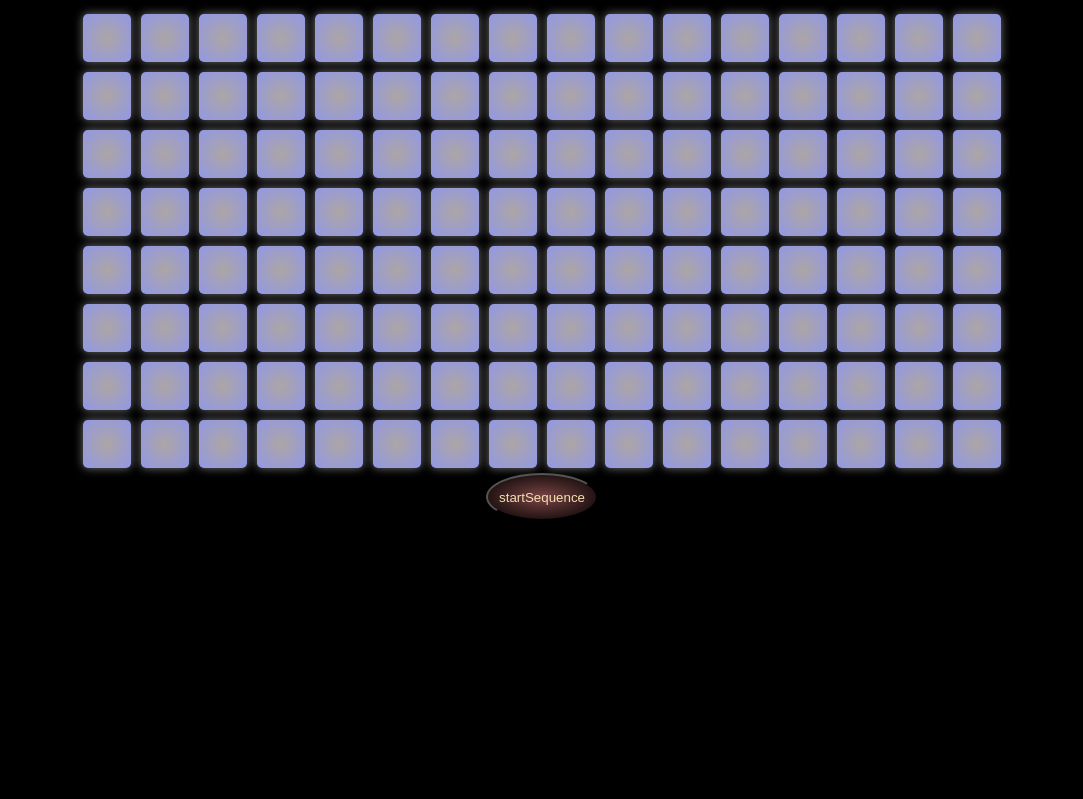
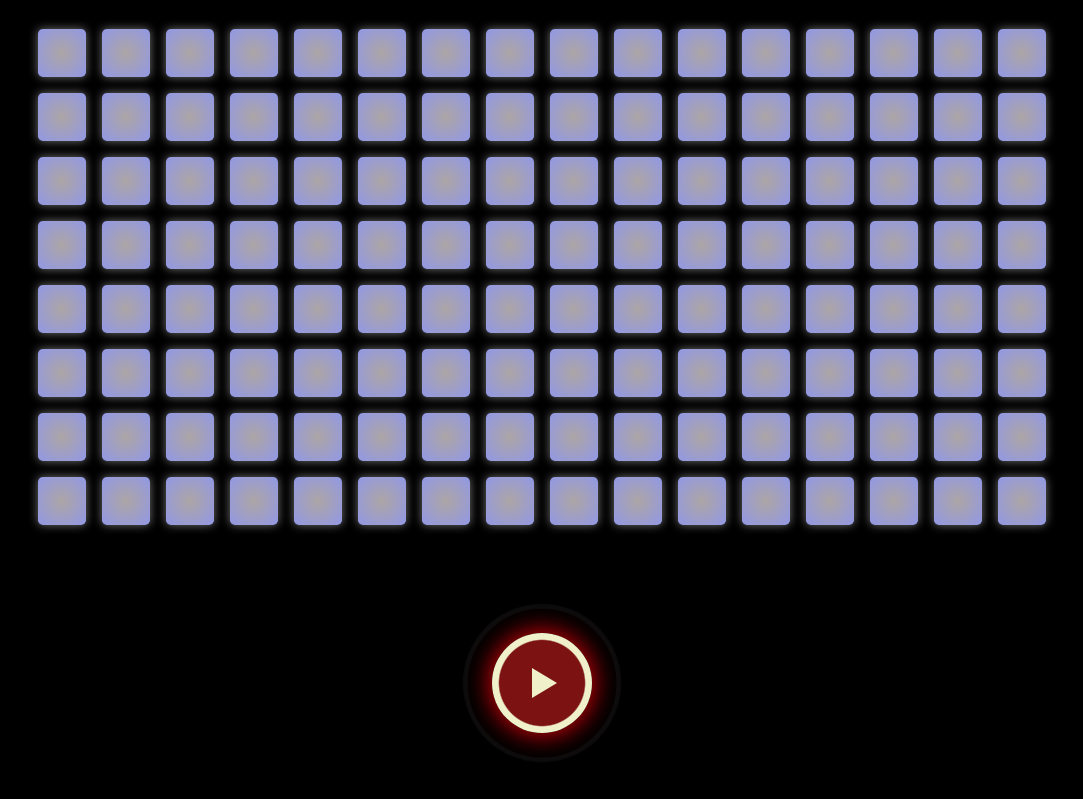
Before and after one commit to UnderConstructing/Where-the-music-happens, a React (Create React App) app in the folder client/: page / in a window 1280 px wide. Shown: the part 503-1302 px from the top of the page, without its empty margins (98-1181 px from the left). Before the commit the page ends 1032 px from the top, so only its background shows below. Built offline with nearby package versions, Linux system fonts and the light colour scheme.

Commit message:
ore styles, fixed label bleed

```diff
--- a/client/src/App.css
+++ b/client/src/App.css
@@ -28,9 +28,11 @@ h1, h2, h3 {
 }
 
 .parent input[type="checkbox"] {
-    cursor: crosshair;
+    cursor: pointer;
     opacity: 0;
     position: absolute;
+    height: 4rem;
+    width: 4rem;
 }
 
 .parent label::before {
@@ -39,19 +41,20 @@ h1, h2, h3 {
     height: 3em;
     border-radius: .3em;
     border: 10px #aca3a3;
-    margin: 5px;
+    margin: .5rem;
     background: radial-gradient(#ada5a5, #9198e5);
     box-shadow: 0 0 10px rgb(117, 116, 116)
 }
 
 .parent label:hover::before,
 .parent input[type="checkbox"]:hover + label::before {
-    background: radial-gradient(rgb(226, 213, 139), #9198e5);
+    background: radial-gradient(rgba(226, 213, 139, 0.822), #9198e5a9);
     box-shadow: 0 0 13px rgb(224, 218, 153)
 }
 
 .parent input[type='checkbox']:checked + label::before {
-    background: radial-gradient(#ada5a5, #565a88, rgb(92, 33, 33));
+    background: radial-gradient( rgb(243, 241, 148),#a1a7eb);
+    box-shadow: 0 0 20px rgb(213, 226, 139);
 }
 
 .row {
@@ -87,10 +90,99 @@ h1, h2, h3 {
     background-color: red;
 }
 
-.play {
-    height: 3rem;
-    width: 7rem;
-    color:wheat;
+/* .button.play {
+    height: 5rem;
+    width: 5rem;
+    background-image: radial-gradient(gray, rgb(65, 62, 62));
+    border-radius: 100%;
+    border: 1px red;
+    box-shadow: 0 0 40px darkred;
+  } */
+  .play {
+    width: 100px;
+    height: 100px;
+    background: radial-gradient( rgba(155, 23, 23, 0.8) 60%, rgb(240, 240, 203) 62%);
     border-radius: 50%;
-    background-image: radial-gradient(rgb(122, 68, 68), black);
-}
+    position: relative;
+    display: block;
+    margin: 100px auto;
+    box-shadow: 0px 0px 25px 3px rgba(255, 0, 13, 0.8);
+  }
+
+  /* triangle */
+  .play::after {
+    content: "";
+    position: absolute;
+    left: 50%;
+    top: 50%;
+    -webkit-transform: translateX(-40%) translateY(-50%);
+    transform: translateX(-40%) translateY(-50%);
+    transform-origin: center center;
+    width: 0;
+    height: 0;
+    border-top: 15px solid transparent;
+    border-bottom: 15px solid transparent;
+    border-left: 25px solid rgb(240, 240, 203);
+    z-index: 100;
+    -webkit-transition: all 400ms cubic-bezier(0.55, 0.055, 0.675, 0.19);
+    transition: all 400ms cubic-bezier(0.55, 0.055, 0.675, 0.19);
+  }
+
+  /* pulse wave */
+  .play:before {
+    content: "";
+    position: absolute;
+    width: 150%;
+    height: 150%;
+    -webkit-animation-delay: 0s;
+    animation-delay: 0s;
+    -webkit-animation: pulsate1 2s;
+    animation: pulsate1 2s;
+    -webkit-animation-direction: backwards;
+    animation-direction: backwards;
+    -webkit-animation-iteration-count: infinite;
+    animation-iteration-count: infinite;
+    -webkit-animation-timing-function: steps;
+    animation-timing-function: steps;
+    opacity: 1;
+    border-radius: 50%;
+    border: 5px solid rgba(255, 255, 255, .75);
+    top: -30%;
+    left: -30%;
+    background: rgba(198, 16, 0, 0);
+  }
+
+  @-webkit-keyframes pulsate1 {
+    0% {
+      -webkit-transform: scale(.1);
+      transform: scale(.1);
+      opacity: 1;
+      box-shadow: inset 0px 0px 25px 3px rgba(255, 255, 255, 0.75), 0px 0px 25px 10px rgba(255, 255, 255, 0.75);
+    }
+    100% {
+      -webkit-transform: scale(1);
+      transform: scale(1);
+      opacity: 0;
+      box-shadow: none;
+
+    }
+  }
+
+  @keyframes pulsate1 {
+    0% {
+      -webkit-transform: scale(0.6);
+      transform: scale(0.6);
+      opacity: 1;
+      box-shadow: inset 0px 0px 25px 3px rgba(255, 255, 255, 0.75), 0px 0px 25px 10px rgba(255, 255, 255, 0.75);
+    }
+    50% {
+        opacity: 50%;
+    }
+    100% {
+      -webkit-transform: scale(1, 1);
+      transform: scale(1);
+      opacity: 0;
+      box-shadow: none;
+
+    }
+  }
--- a/client/src/sequencer.js
+++ b/client/src/sequencer.js
@@ -211,7 +211,7 @@ return (
       ))}
     </div>
     <h2>Melody</h2>
-    <div>
+    <div >
       {melodyArray.map((row, i) => (
         <div id={row[i].note} className="row">
           {row.map(subdivision => (
@@ -225,6 +225,6 @@ return (
       )
       )}
     </div>
-    <button key="start" className={"play"} onClick={startSequence}>startSequence</button>
+    <a key="start" className={"button play"} onClick={startSequence}></a>
   </div>
 )}
```
Also changed, not shown: 1 other file (tests, documents, lock files or other folders).
